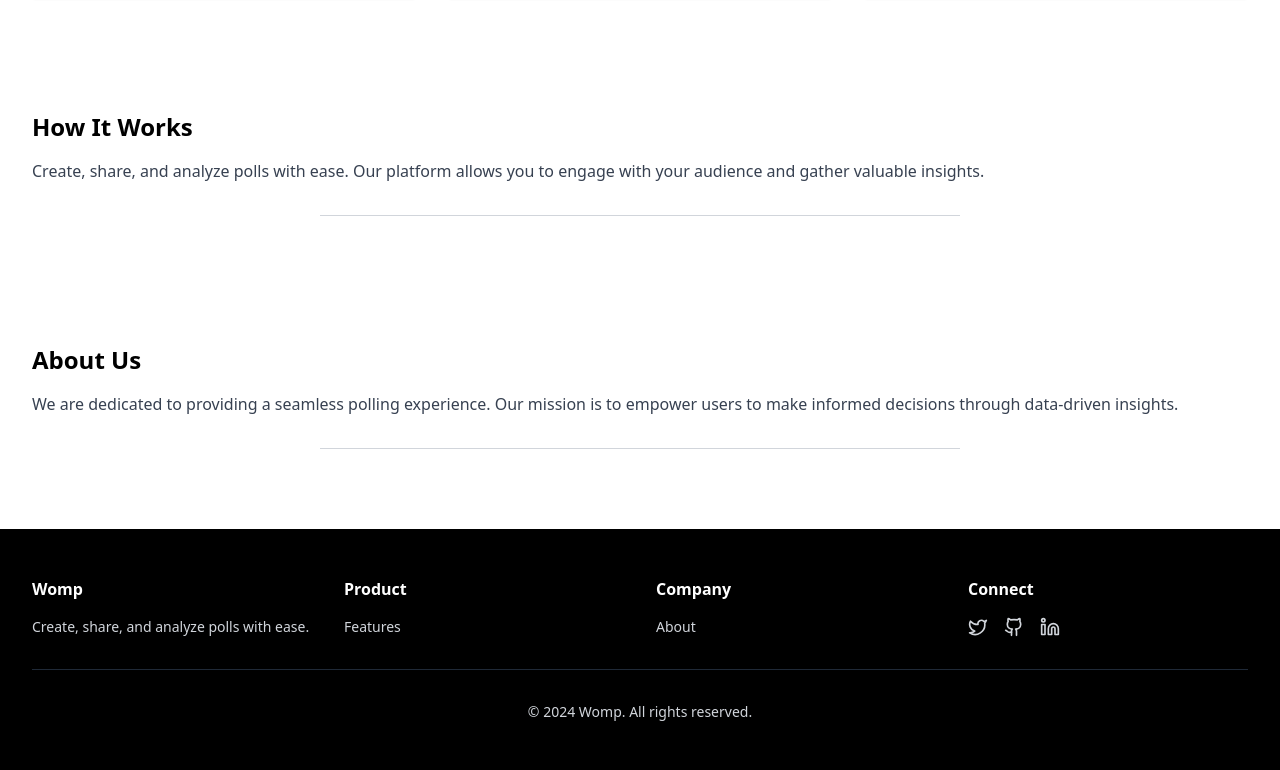
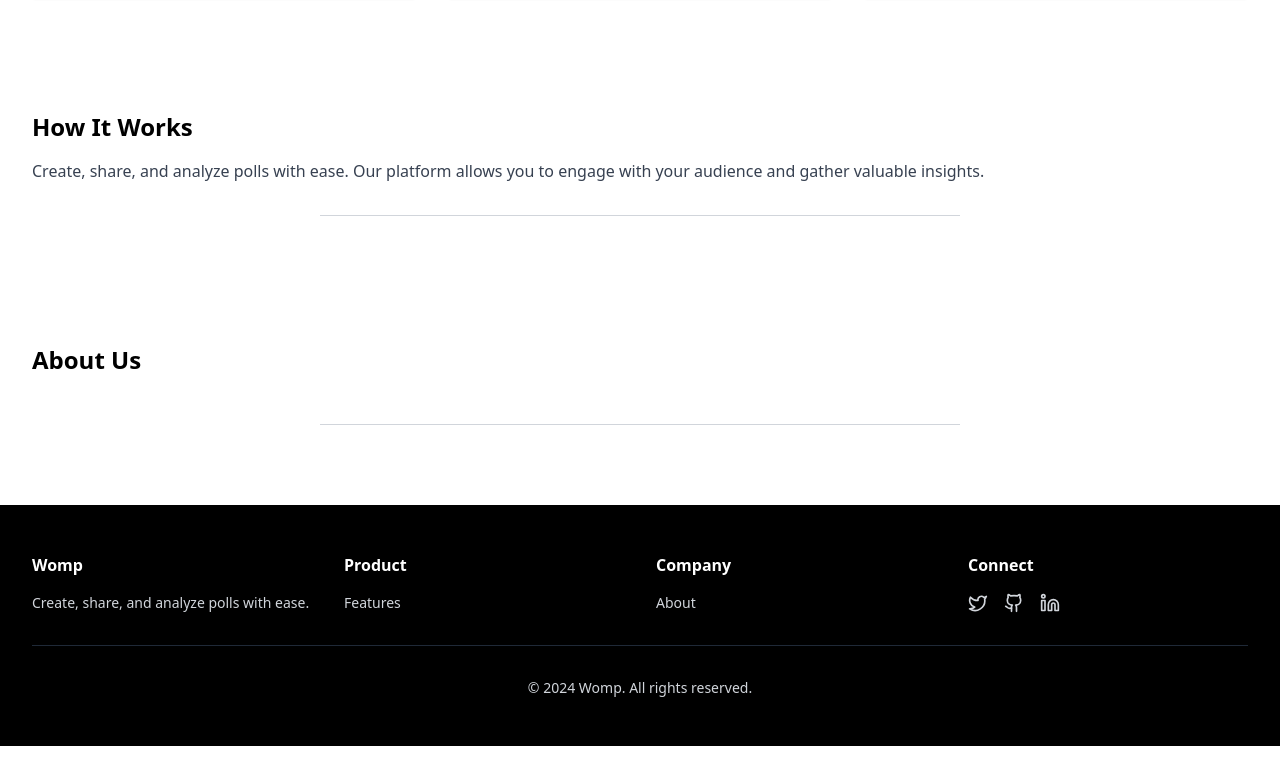
Before and after one commit to ForgedChemist/Womp-Poll-App, a React (Vite) app: page / in a window 1280 px wide. Shown: the part 795-1565 px from the top of the page. After the commit the page ends 1541 px from the top, so only its background shows below. Built offline with nearby package versions, Linux system fonts and the light colour scheme.

Commit message:
added sections for about us and how it works

```diff
--- a/src/components/sections/AboutUs.jsx
+++ b/src/components/sections/AboutUs.jsx
@@ -6,9 +6,9 @@ export function AboutUs() {
       <div className="max-w-7xl mx-auto px-4 sm:px-6 lg:px-8">
         <h2 className="text-2xl font-bold mb-4">About Us</h2>
         <p className="text-gray-700">
-          We are dedicated to providing a seamless polling experience. Our mission is to empower users to make informed decisions through data-driven insights.
+            {/* Add more information about your company here */}
         </p>
-        {/* Add more information about your company here */}
+
       </div>
       <div className="flex justify-center">
         <hr className="border-t border-gray-300 w-1/2 my-8" />
--- a/src/components/sections/HowItWorks.jsx
+++ b/src/components/sections/HowItWorks.jsx
@@ -11,7 +11,7 @@ export function HowItWorks() {
         {/* Add more content or features here */}
       </div>
       <div className="flex justify-center">
-        <hr className="border-t border-gray-300 w-1/2 my-8" /> {/* Shorter dividing bar */}
+        <hr className="border-t border-gray-300 w-1/2 my-8" />
       </div>
     </section>
   );
```
